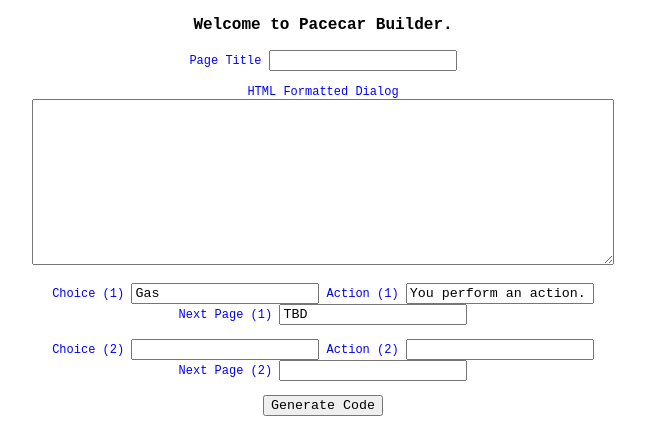
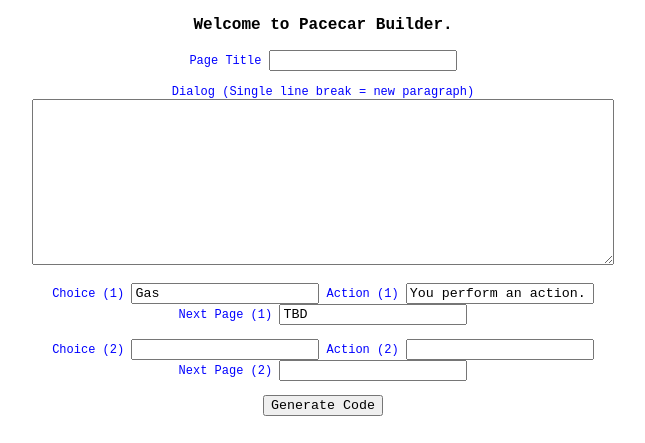
Before and after one commit to nocturnll/nocturnll.github.io, a plain HTML site: page pc-builder/index.html in a window 1280 px wide. Shown: the top 443 px of the page, without its empty margins (317-962 px from the left). Drawn offline with Linux system fonts and the light colour scheme.

Commit message:
changed pacecar builder dialog box text

```diff
--- a/pc-builder/index.html
+++ b/pc-builder/index.html
@@ -10,7 +10,7 @@
       <div class="input">
         <label for="pagetitle">Page Title </label>
         <input type="text" id="pagetitle" name="pagetitle" /><br /><br />
-        HTML Formatted Dialog<br />
+        Dialog (Single line break = new paragraph)<br />
         <textarea id="dialog"></textarea><br /><br />
         <div class="choicesbox">
           <label for="choice1">Choice (1) </label>
```
